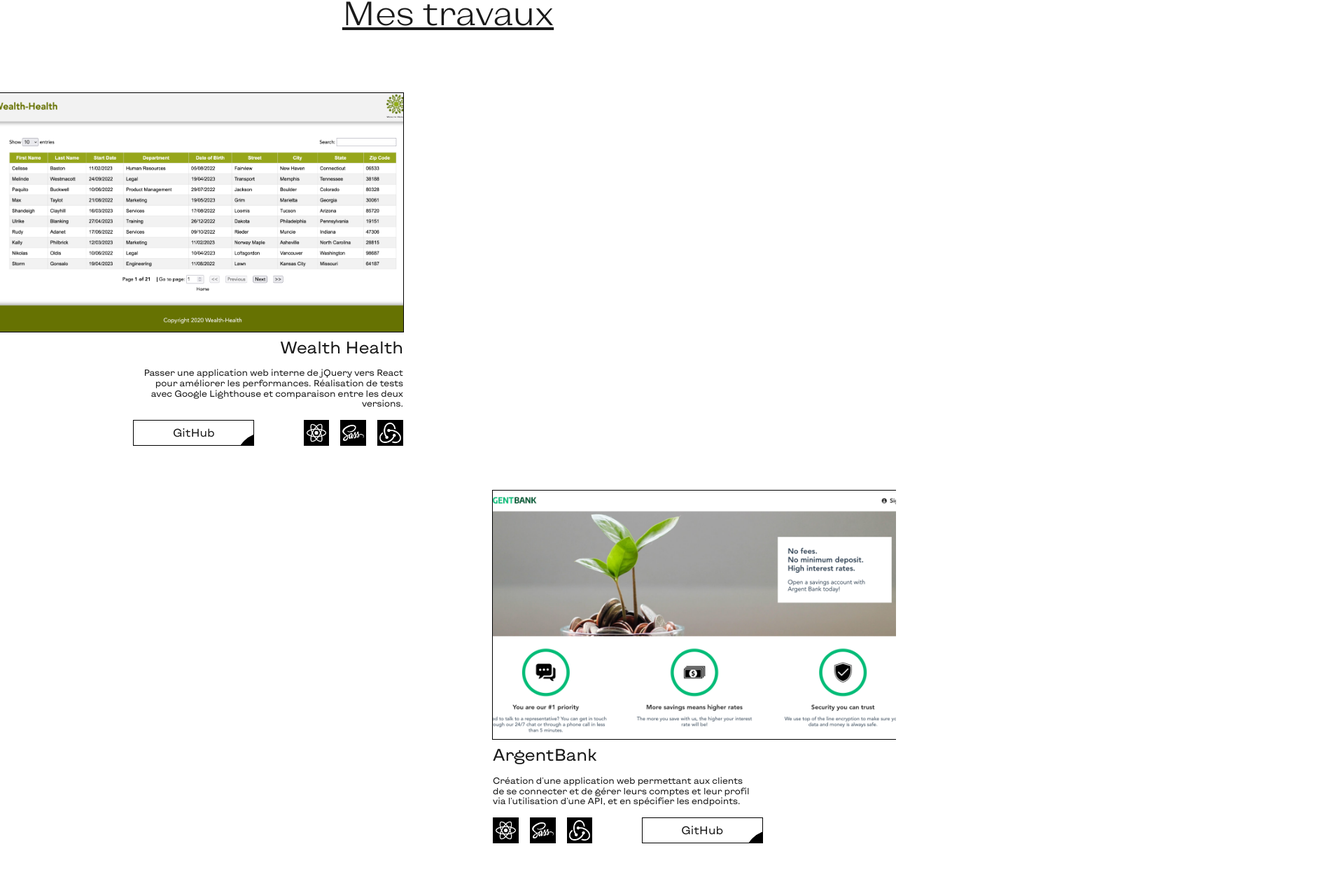
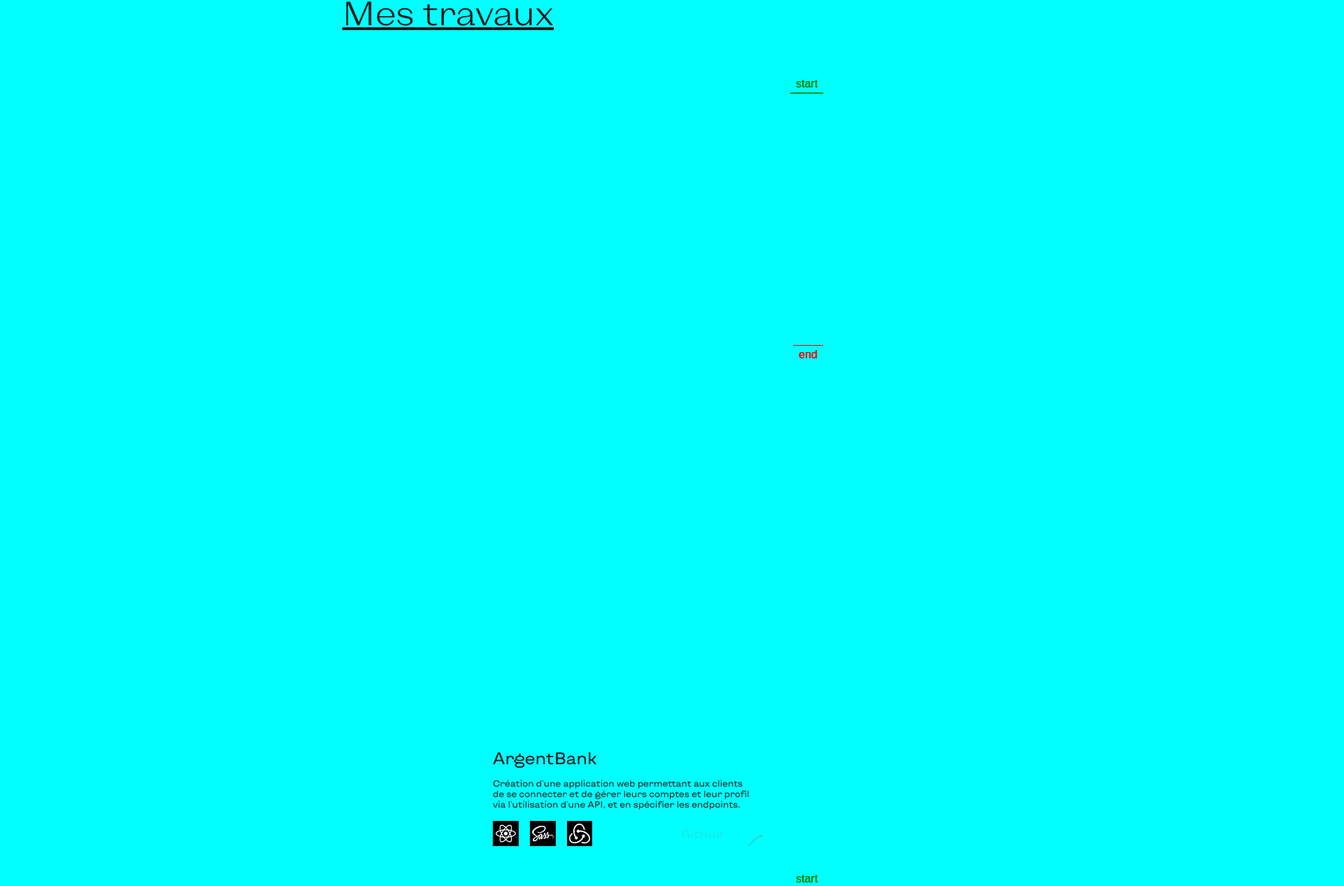
Before and after one commit to MahavishnuT/Portfolio, a React (Create React App) app: page / in a window 1280 px wide. Shown: the part 850-2116 px from the top of the page at 70% size, 1920 px wide, since content can reach past the window. Built offline with nearby package versions, Linux system fonts and the light colour scheme.

Commit message:
struggling with animations for cards with :before and :after

```diff
--- a/src/components/Work Cards/WorkCardsLeft.jsx
+++ b/src/components/Work Cards/WorkCardsLeft.jsx
@@ -1,10 +1,70 @@
 import "./workcardsleft.scss"
+import { useRef } from "react";
+import { gsap } from "gsap";
+import { ScrollTrigger } from "gsap/ScrollTrigger";
+import { useGSAP } from '@gsap/react';
+
+gsap.registerPlugin(ScrollTrigger);
 
 function WorkCardLeft({picture, title, text, link, logo1, logo2, logo3, logo4}) {
+  const containerRef = useRef();
+  const tl = useRef();
+
+  useGSAP(() => {
+
+    //Creation of a loop for each container so that not all containers animate when the first one triggers
+    const imgContainersLeft = gsap.utils.toArray(".card-img_container_left");
+    imgContainersLeft.forEach(container => {
+
+      tl.current = gsap.timeline({
+        scrollTrigger: {
+          trigger: container,
+          start: 'top 60%',
+          end: 'bottom top',
+          markers: true,
+          scrub: false
+        }
+      })
+      .fromTo(".card-img_fill_left_1", {
+        scale: 1,
+      }, {
+        scale: 10,
+        duration: 3,
+        ease: "power3.out",
+      })
+      .fromTo(".card-img_fill_left_2", {
+        x: "0%",
+      }, {
+        x: "100%",
+        duration: 3,
+        ease: "power3.out",
+      })
+      .fromTo(container, {
+        x: -1000,
+      }, {
+        x: 0,
+        duration: 3,
+        ease: "power3.out",
+      })
+      .fromTo(".card-text_left", {
+        x: -1000,
+      }, {
+        x: 0,
+        duration: 3,
+        ease: "power3.out",
+      })
+    })
+
+  }, [], containerRef)
+
   return (
-    <div className="card-container_left">
-      <img src={picture} alt="" className="card-img" />
-      <div className="card-text">
+    <div className="card-container_left" ref={containerRef}>
+      <div className="card-img_container card-img_container_left">
+        <div className="card-img_fill card-img_fill_left_1"></div>
+        <div className="card-img_fill card-img_fill_left_2"></div>
+        <img src={picture} alt="" className="card-img" />
+      </div>
+      <div className="card-text card-text_left">
         <div className="card-text_title">{title}</div>
         <div className="card-text_description">{text}</div>
         <div className="card-text_logos_github">
--- a/src/components/Work Cards/WorkCardsRight.jsx
+++ b/src/components/Work Cards/WorkCardsRight.jsx
@@ -3,7 +3,9 @@ import "./workcardsright.scss"
 function WorkCardRight({picture, title, text, link, logo1, logo2, logo3, logo4}) {
   return (
     <div className="card-container_right">
-      <img src={picture} alt="" className="card-img" />
+      <div className="card-img_container">
+        <img src={picture} alt="" className="card-img" />
+      </div>
       <div className="card-text">
         <div className="card-text_title">{title}</div>
         <div className="card-text_description">{text}</div>
--- a/src/components/Work Cards/workcardsleft.scss
+++ b/src/components/Work Cards/workcardsleft.scss
@@ -6,11 +6,31 @@
   width: 45vw;
   height: 65vh;
   margin-top: 3rem;
-  .card-img {
+  .card-img_container {
+    position: relative;
     outline: black 1px solid;
     height: 45vh;
     width: 45vw;
-    object-fit: cover;
+    z-index: -1;
+    .card-img_fill {
+      z-index: -1;
+      position: absolute;
+      width: 100%;
+      height: 100%;
+      top: 100%;
+      left: 100%;
+    }
+    .card-img_fill_left_1 {
+      background-color: aqua;
+    }
+    .card-img_fill_left_2 {
+      background-color: pink;
+    }
+    .card-img {
+      object-fit: cover;
+      height: 45vh;
+      width: 45vw;
+    }
   }
   .card-text {
     display: flex;
--- a/src/components/Work Cards/workcardsright.scss
+++ b/src/components/Work Cards/workcardsright.scss
@@ -7,11 +7,33 @@
   height: 65vh;
   margin-top: 3rem;
   margin-left: auto;
-  .card-img {
+  .card-img_container {
+    position: relative;
+    z-index: -1;
     outline: black 1px solid;
     height: 45vh;
     width: 45vw;
-    object-fit: cover;
+    &::before,
+    &::after {
+      content: "";
+      z-index: -1;
+      position: absolute;
+      width: 100%;
+      height: 100%;
+      top: 0;
+      left: 0;
+    }
+    &::before {
+      background-color: aqua;
+    }
+    &::after {
+      background-color: pink;
+    }
+    .card-img {
+      object-fit: cover;
+      height: 45vh;
+      width: 45vw;
+    }
   }
   .card-text {
     display: flex;
```
